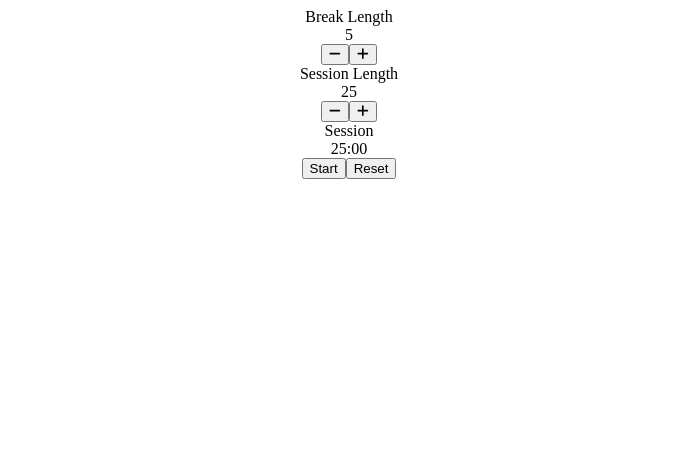
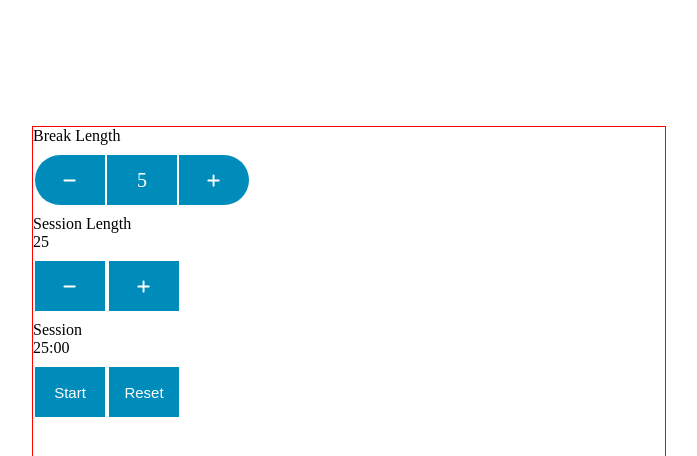
Before and after one commit to mkrashad/react-countdown, a React (Create React App) app: page / in a window 1280 px wide. Shown: the top 456 px of the page, without its empty margins (291-988 px from the left). Built offline with nearby package versions, Linux system fonts and the light colour scheme.

Commit message:
style: App and breaklength component

```diff
--- a/src/App.css
+++ b/src/App.css
@@ -1,38 +1,18 @@
-.App {
-  text-align: center;
+.app-container {
+  border: 1px solid red;
+  height:  400px;
+  width: 50%;
+  margin: 10% auto;
 }
 
-.App-logo {
-  height: 40vmin;
-  pointer-events: none;
+button {
+  margin: 10px 2px;
+  /* border-bottom-left-radius: 20px;
+  border-top-left-radius: 20px; */
+  height: 50px;
+  width: 70px;
+  background-color: #008CBA;
+  color: #FFFFFF;
+  border: none;
+  font-size: 15px;
 }
-
-@media (prefers-reduced-motion: no-preference) {
-  .App-logo {
-    animation: App-logo-spin infinite 20s linear;
-  }
-}
-
-.App-header {
-  background-color: #282c34;
-  min-height: 100vh;
-  display: flex;
-  flex-direction: column;
-  align-items: center;
-  justify-content: center;
-  font-size: calc(10px + 2vmin);
-  color: white;
-}
-
-.App-link {
-  color: #61dafb;
-}
-
-@keyframes App-logo-spin {
-  from {
-    transform: rotate(0deg);
-  }
-  to {
-    transform: rotate(360deg);
-  }
-}
--- a/src/App.tsx
+++ b/src/App.tsx
@@ -6,7 +6,7 @@ import './App.css';
 
 const App: React.FC = () => {
   return (
-    <div className='App'>
+    <div className='app-container'>
       <BreakLength />
       <SessionLength />
       <Timer />
--- a/src/components/BreakLength.tsx
+++ b/src/components/BreakLength.tsx
@@ -2,8 +2,9 @@ import React from 'react';
 import { RootState } from '../store';
 import { useSelector, useDispatch } from 'react-redux';
 import { decrementBreak, incrementBreak } from '../slices/timerSlice';
-import { FontAwesomeIcon } from '@fortawesome/react-fontawesome'
-import { faPlus, faMinus } from '@fortawesome/free-solid-svg-icons'
+import { FontAwesomeIcon } from '@fortawesome/react-fontawesome';
+import { faPlus, faMinus } from '@fortawesome/free-solid-svg-icons';
+import './styles/breakLength.css';
 
 const BreakLength: React.FC = () => {
   const breakLength = useSelector(
@@ -13,21 +14,27 @@ const BreakLength: React.FC = () => {
   return (
     <>
       <div id='break-label'>Break Length</div>
-      <div id='break-length'>{breakLength}</div>
+      <div className='break-container'>
         <button
           id='break-decrement'
+          className='break-decrement'
           aria-label='Decrement break'
           onClick={() => dispatch(decrementBreak())}
         >
           <FontAwesomeIcon icon={faMinus} />
         </button>
+        <div id='break-length' className='break-length'>
+          {breakLength}
+        </div>
         <button
           id='break-increment'
+          className='break-increment'
           aria-label='Increment break'
           onClick={() => dispatch(incrementBreak())}
         >
           <FontAwesomeIcon icon={faPlus} />
         </button>
+      </div>
     </>
   );
 };
--- /dev/null
+++ b/src/components/styles/breakLength.css
@@ -0,0 +1,28 @@
+.break-container{
+  display: flex;
+  flex-direction: row;
+}
+.break-length{
+  margin: 10px 0;
+  height: 50px;
+  width: 70px;
+  background-color: #008CBA;
+  color: #FFFFFF;
+  border: none;
+  font-size: 20px;
+  display: flex;
+  flex-direction: row;
+  justify-content: center;
+  align-items: center;
+}
+
+
+.break-decrement{
+  border-top-left-radius: 30px;
+  border-bottom-left-radius: 30px;
+}
+
+.break-increment{
+  border-top-right-radius: 30px;
+  border-bottom-right-radius: 30px;
+}
```
Lines whose indentation alone changed are shown as unchanged.
